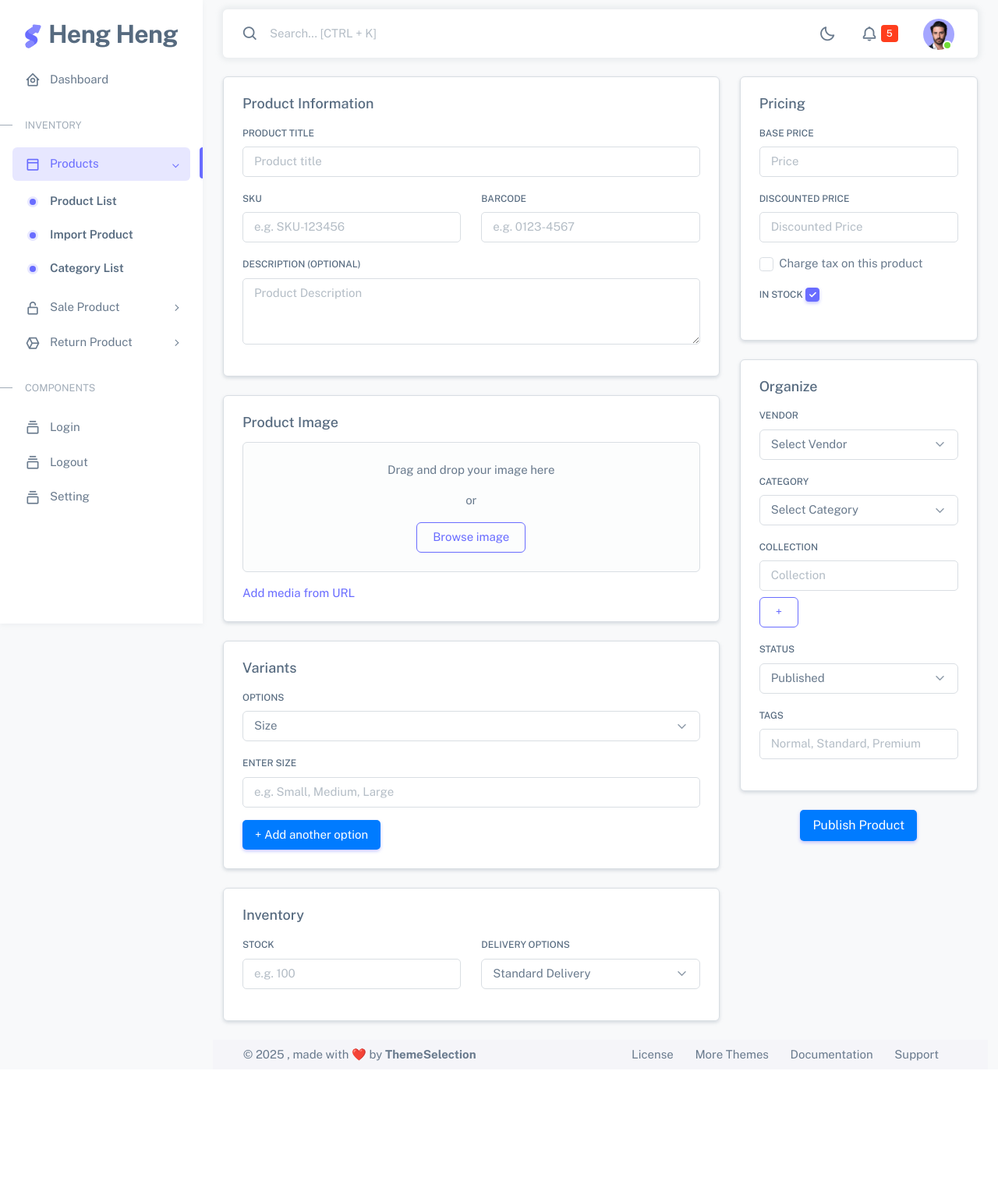
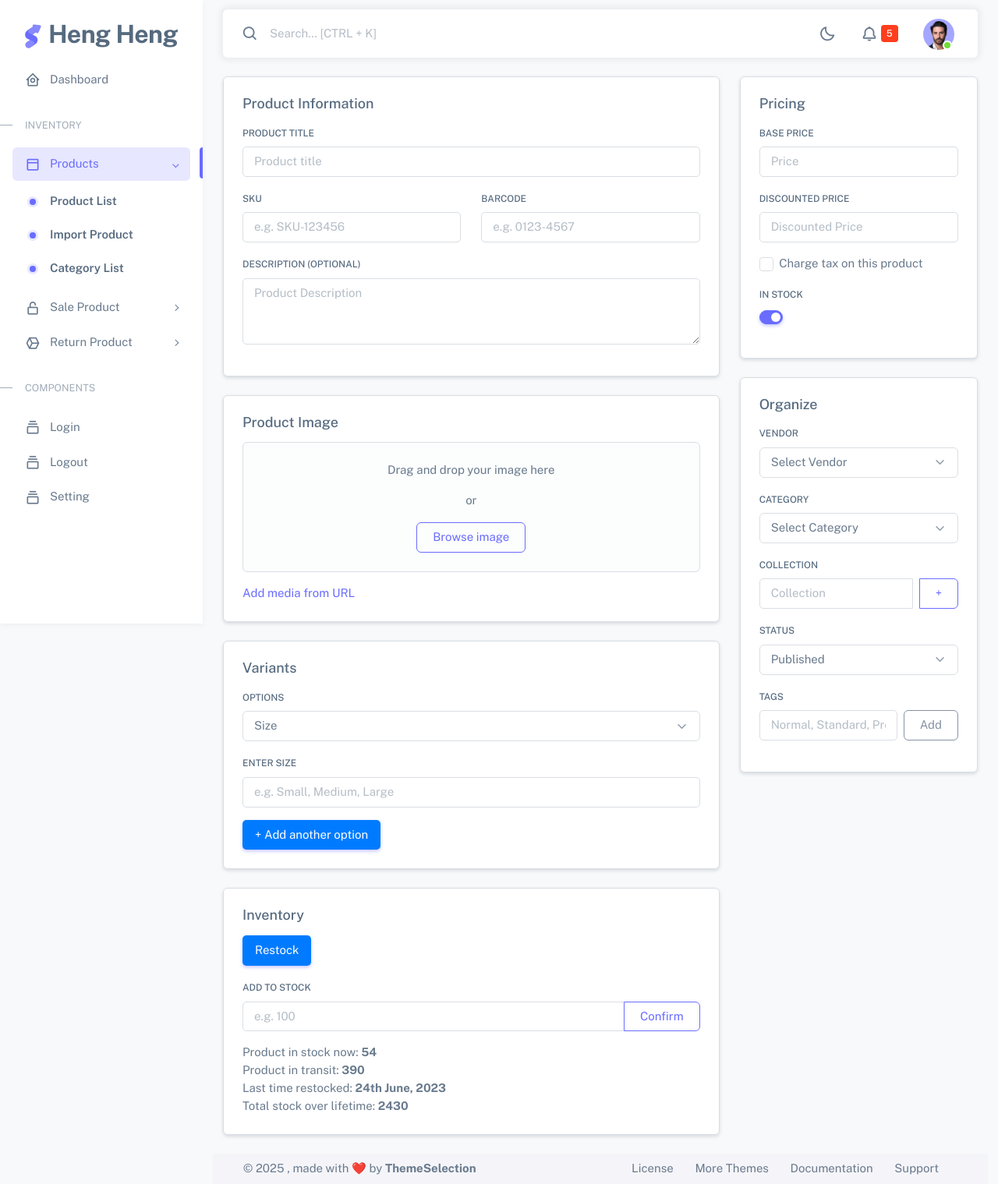
Before and after one commit to poleak-theng065/POS-Management-System-VC1, a PHP site: template views/inventory/import_product.php in a window 1280 px wide. Shown: the whole page at 78% size. Before the commit the page ends 1361 px from the top, so only its background shows below. Run offline with PHP 8.4, Linux system fonts and the light colour scheme; the template is opened without the code that fills it, so the values that code supplies are empty; some libraries are stand-ins or nearby versions.

Commit message:
style(create_UI): update code of form import product

```diff
--- a/views/inventory/import_product.php
+++ b/views/inventory/import_product.php
@@ -59,19 +59,21 @@
             <!-- Inventory Section -->
             <div class="form-section mb-4 p-4 border rounded bg-white shadow-sm">
                 <h5 class="mb-3">Inventory</h5>
-                <div class="row">
-                    <div class="col-md-6 mb-3">
-                        <label for="inventory" class="form-label">Stock</label>
+
+                <button class="btn btn-primary mb-3">Restock</button>
+
+                <div class="mb-3">
+                    <label for="inventory" class="form-label">Add to Stock</label>
+                    <div class="input-group">
                         <input type="number" class="form-control" id="inventory" placeholder="e.g. 100">
-                    </div>
-                    <div class="col-md-6 mb-3">
-                        <label for="delivery" class="form-label">Delivery Options</label>
-                        <select class="form-select" id="delivery">
-                            <option selected>Standard Delivery</option>
-                            <option>Express Delivery</option>
-                        </select>
+                        <button class="btn btn-outline-primary" type="button">Confirm</button>
                     </div>
                 </div>
+
+                <p class="mb-0">Product in stock now: <strong>54</strong></p>
+                <p class="mb-0">Product in transit: <strong>390</strong></p>
+                <p class="mb-0">Last time restocked: <strong>24th June, 2023</strong></p>
+                <p class="mb-0">Total stock over lifetime: <strong>2430</strong></p>
             </div>
         </div>
 
@@ -97,10 +99,13 @@
                 </div>
 
                 <div class="mb-3">
-                    <label class="form-label">In stock</label>
-                    <input type="checkbox" class="form-check-input" id="inStock" checked>
+                    <label for="inStock" class="form-label">In stock</label>
+                    <div class="form-check form-switch">
+                        <input type="checkbox" class="form-check-input" id="inStock" checked>
+                    </div>
                 </div>
             </div>
+
 
             <!-- Organization Section -->
             <div class="form-section mb-4 p-4 border rounded bg-white shadow-sm">
@@ -126,8 +131,10 @@
 
                 <div class="mb-3">
                     <label for="collection" class="form-label">Collection</label>
-                    <input type="text" class="form-control" id="collection" placeholder="Collection">
-                    <button class="btn btn-outline-primary mt-2">+</button>
+                    <div class="input-group">
+                        <input type="text" class="form-control" id="collection" placeholder="Collection">
+                        <button class="btn btn-outline-primary ms-2" type="button">+</button> <!-- Added margin start -->
+                    </div>
                 </div>
 
                 <div class="mb-3">
@@ -140,12 +147,11 @@
 
                 <div class="mb-3">
                     <label for="tags" class="form-label">Tags</label>
-                    <input type="text" class="form-control" id="tags" placeholder="Normal, Standard, Premium">
+                    <div class="d-flex align-items-center">
+                        <input type="text" class="form-control me-2" id="tags" placeholder="Normal, Standard, Premium">
+                        <button class="btn btn-outline-secondary" type="button">Add</button>
+                    </div>
                 </div>
             </div>
 
-    <!-- Submit Button -->
-    <div class="text-center">
-        <button class="btn btn-primary btn-lg">Publish Product</button>
-    </div>
 </div>
--- a/views/layouts/header.php
+++ b/views/layouts/header.php
@@ -43,6 +43,8 @@
     />
 
     <link href="https://cdnjs.cloudflare.com/ajax/libs/font-awesome/5.15.3/css/all.min.css" rel="stylesheet">
+    <!-- Bootstrap Icons CDN -->
+    <link rel="stylesheet" href="https://cdn.jsdelivr.net/npm/bootstrap-icons/font/bootstrap-icons.css">
 
     <!-- Icons. Uncomment required icon fonts -->
     <link rel="stylesheet" href="../assets/vendor/fonts/boxicons.css" />
@@ -52,6 +54,7 @@
     <link rel="stylesheet" href="../assets/vendor/css/theme-default.css" class="template-customizer-theme-css" />
     <link rel="stylesheet" href="../assets/css/demo.css" />
     <link rel="stylesheet" href="../assets/css/category.css" />
+    <link rel="stylesheet" href="../assets/css/product.css" />
 
     <!-- Vendors CSS -->
     <link rel="stylesheet" href="../assets/vendor/libs/perfect-scrollbar/perfect-scrollbar.css" />
```
Also changed, not shown: assets/css/product.css (added, +42 -0 lines), views/inventory/category_list.php (+13 -8 lines), views/inventory/product_list.php (+68 -6 lines).
